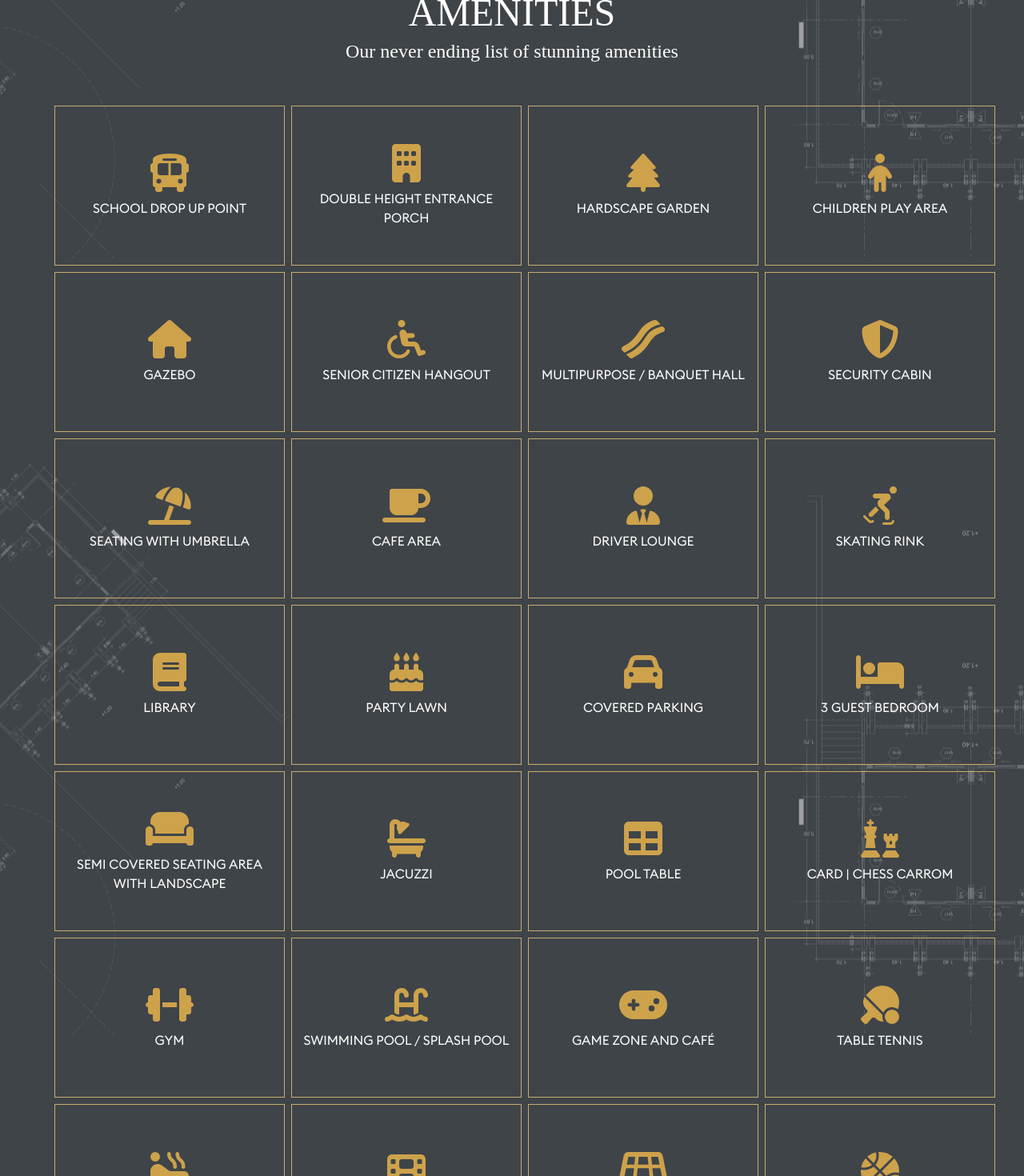
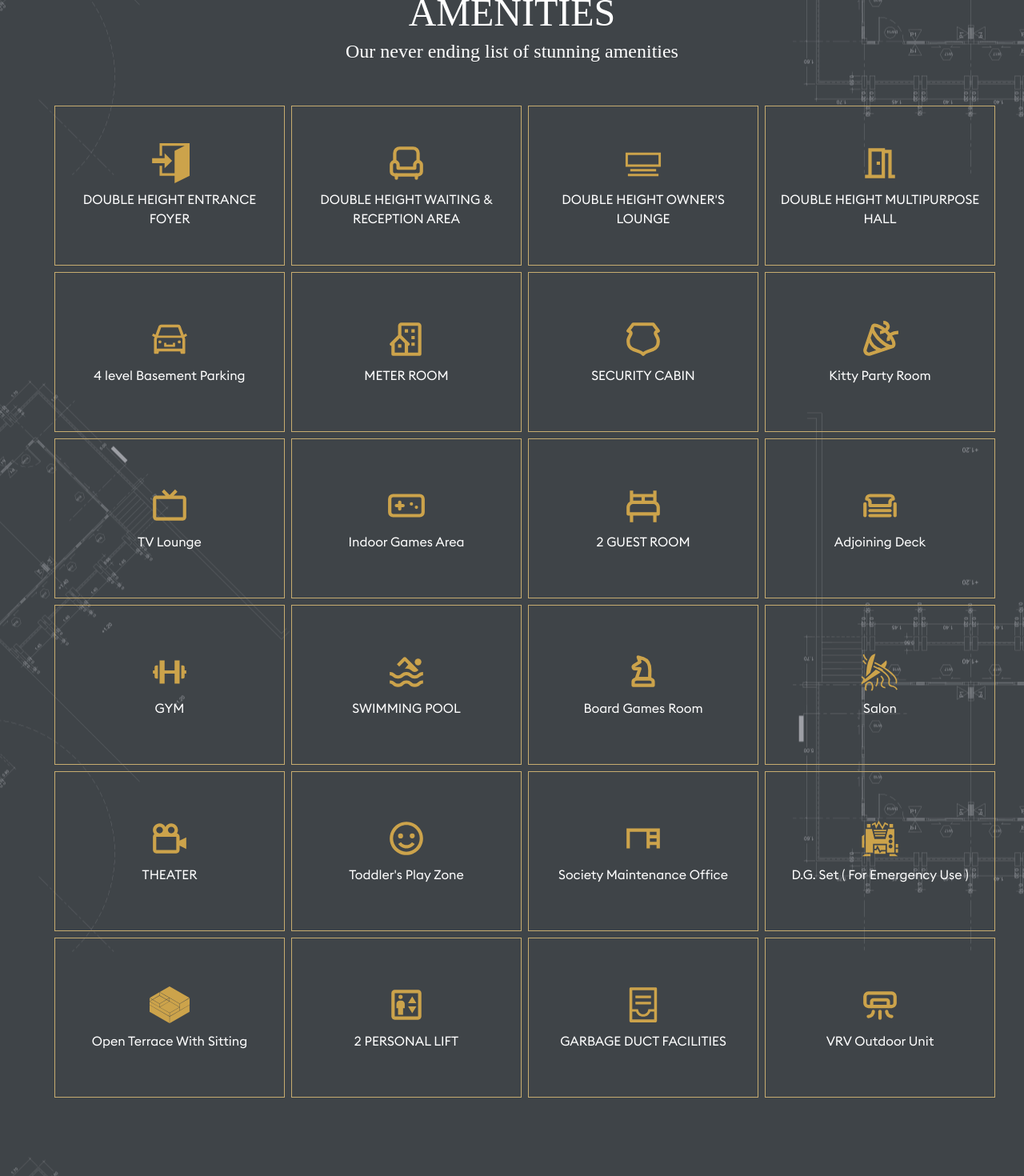
Before and after one commit to vishal-a-savaliya/zade-group, a React (Create React App) app: page /luxurious-living in a window 1280 px wide. Shown: the part 2520-3990 px from the top of the page at 80% size. Built offline with nearby package versions, Linux system fonts and the light colour scheme; a web font is replaced by a local one.

Commit message:
change in amenities and home page

```diff
--- a/src/data/ProjectDetails.js
+++ b/src/data/ProjectDetails.js
@@ -4,10 +4,22 @@ import { library } from '@fortawesome/fontawesome-svg-core';
 import { fas } from '@fortawesome/free-solid-svg-icons';
 import { far } from '@fortawesome/free-regular-svg-icons';
 
-import { AiOutlineCar, AiOutlineFundProjectionScreen } from 'react-icons/ai';
-import { MdSecurity, MdOutlineDesk } from 'react-icons/md';
-import { GiRoad } from "react-icons/gi";
-import { TbBrandCouchdb } from "react-icons/tb";
+import { AiOutlineCar, AiOutlineFundProjectionScreen, AiOutlineContainer } from 'react-icons/ai';
+import { MdSecurity, MdOutlineDesk, MdOutlineMeetingRoom, MdOutlineElevator } from 'react-icons/md';
+import { GiRoad, GiHairStrands, GiPowerGenerator, GiTempleDoor } from "react-icons/gi";
+import { TbBrandCouchdb, TbChessKnight, TbDeviceGamepad, TbArmchair, TbAirConditioning } from "react-icons/tb";
+import { ImEnter } from "react-icons/im";
+import { BsCloudRain } from "react-icons/bs";
+import { IoBedOutline } from "react-icons/io5";
+// import { GrLounge } from "react-icons/gr";
+import { HiOutlineBuildingOffice } from "react-icons/hi2";
+import { SiLinuxcontainers } from "react-icons/si";
+import { TfiLayoutMediaCenter } from "react-icons/tfi";
+
+
+
+import { BiBuildingHouse, BiShieldAlt, BiTv, BiBed, BiDumbbell, BiSwim, BiCameraMovie, BiSmile, BiParty } from 'react-icons/bi';
+
 
 
 library.add(far, fas);
@@ -28,7 +40,7 @@ export const Projects = [
             },
             {
                 0: 10000,
-                1: "Upto Sq Space"
+                1: "Upto Sq. Ft."
             },
             {
                 0: 5,
@@ -72,42 +84,48 @@ export const Projects = [
 
 export const Amenities = {
     "zluxuria": [
-        { "SVG": "fa-bus", "name": "SCHOOL DROP UP POINT" },
-        { "SVG": "fa-building", "name": "DOUBLE HEIGHT ENTRANCE PORCH" },
-        { "SVG": "fa-tree", "name": "HARDSCAPE GARDEN" },
-        { "SVG": "fa-child", "name": "CHILDREN PLAY AREA" },
-        { "SVG": "fa-home", "name": "GAZEBO" },
-        { "SVG": "fa-wheelchair", "name": "SENIOR CITIZEN HANGOUT" },
-        { "SVG": "fa-bacon", "name": "MULTIPURPOSE / BANQUET HALL" },
-        { "SVG": "fa-shield-alt", "name": "SECURITY CABIN" },
-        { "SVG": "fa-umbrella-beach", "name": "SEATING WITH UMBRELLA" },
-        { "SVG": "fa-coffee", "name": "CAFE AREA" },
-        { "SVG": "fa-user-tie", "name": "DRIVER LOUNGE" },
-        { "SVG": "fa-skating", "name": "SKATING RINK" },
-        { "SVG": "fa-book", "name": "LIBRARY" },
-        { "SVG": "fa-birthday-cake", "name": "PARTY LAWN" },
-        { "SVG": "fa-car", "name": "COVERED PARKING" },
-        { "SVG": "fa-bed", "name": "3 GUEST BEDROOM" },
-        { "SVG": "fa-couch", "name": "SEMI COVERED SEATING AREA WITH LANDSCAPE" },
-        { "SVG": "fa-bath", "name": "JACUZZI" },
-        { "SVG": "fa-table", "name": "POOL TABLE" },
-        { "SVG": "fa-chess", "name": "CARD | CHESS CARROM" },
-        { "SVG": "fa-dumbbell", "name": "GYM" },
-        { "SVG": "fa-swimming-pool", "name": "SWIMMING POOL / SPLASH POOL" },
-        { "SVG": "fa-gamepad", "name": "GAME ZONE AND CAFÉ" },
-        { "SVG": "fa-table-tennis", "name": "TABLE TENNIS" },
-        { "SVG": "fa-hot-tub", "name": "STEAM ROOM" },
-        { "SVG": "fa-film", "name": "MINI THEATER" },
-        { "SVG": "fa-solar-panel", "name": "SOLAR PANEL AT ROOFTOP" },
-        { "SVG": "fa-basketball-ball", "name": "MULTIPURPOSE COURT" }
+        { "SVG": <ImEnter size={50} style={{ 'fill': "#CCA34B" }} />, "name": "DOUBLE HEIGHT ENTRANCE FOYER" },
+        { "SVG": <TbArmchair size={50} style={{ 'stroke': "#CCA34B" }} />, "name": "DOUBLE HEIGHT WAITING & RECEPTION AREA" },
+        { "SVG": <TfiLayoutMediaCenter size={50} style={{ 'fill': "#CCA34B" }} />, "name": "DOUBLE HEIGHT OWNER'S LOUNGE" },
+        { "SVG": <MdOutlineMeetingRoom size={50} style={{ 'fill': "#CCA34B" }} />, "name": "DOUBLE HEIGHT MULTIPURPOSE HALL" },
+        { "SVG": <AiOutlineCar size={50} style={{ fill: '#cda24b' }} />, "name": "4 level Basement Parking" },
+        { "SVG": <BiBuildingHouse size={50} style={{ 'fill': "#CCA34B" }} />, "name": "METER ROOM" },
+        { "SVG": <BiShieldAlt size={50} style={{ 'fill': "#CCA34B" }} />, "name": "SECURITY CABIN" },
+        { "SVG": <BiParty size={50} style={{ 'fill': "#CCA34B" }} />, "name": "Kitty Party Room" },
+        { "SVG": <BiTv size={50} style={{ 'fill': "#CCA34B" }} />, "name": "TV Lounge" },
+        { "SVG": <TbDeviceGamepad size={50} style={{ 'stroke': "#CCA34B" }} />, "name": "Indoor Games Area" },
+        { "SVG": <BiBed size={50} style={{ 'fill': "#CCA34B" }} />, "name": "2 GUEST ROOM" },
+        { "SVG": <TbBrandCouchdb size={50} style={{ 'stroke': "#CCA34B" }} />, "name": "Adjoining Deck" },
+        { "SVG": <BiDumbbell size={50} style={{ 'fill': "#CCA34B" }} />, "name": "GYM" },
+        { "SVG": <BiSwim size={50} style={{ 'fill': "#CCA34B" }} />, "name": "SWIMMING POOL" },
+        { "SVG": <TbChessKnight size={50} style={{ 'stroke': "#CCA34B" }} />, "name": "Board Games Room" },
+        { "SVG": <GiHairStrands size={50} style={{ 'fill': "#CCA34B" }} />, "name": "Salon" },
+        { "SVG": <BiCameraMovie size={50} style={{ 'fill': "#CCA34B" }} />, "name": "THEATER" },
+        { "SVG": <BiSmile size={50} style={{ 'fill': "#CCA34B" }} />, "name": "Toddler's Play Zone" },
+        { "SVG": <MdOutlineDesk size={50} style={{ 'fill': "#CCA34B" }} />, "name": "Society Maintenance Office" },
+        { "SVG": <GiPowerGenerator size={50} style={{ 'fill': "#CCA34B" }} />, "name": "D.G. Set ( For Emergency Use )" },
+        { "SVG": <SiLinuxcontainers size={50} style={{ 'fill': "#CCA34B" }} />, "name": "Open Terrace With Sitting" },
+        { "SVG": <MdOutlineElevator size={50} style={{ 'fill': "#CCA34B" }} />, "name": "2 PERSONAL LIFT" },
+        {
+            "SVG": <AiOutlineContainer size={50} style={{ 'fill': "#CCA34B" }} />, "name": "GARBAGE DUCT FACILITIES"
+        },
+        {
+            "SVG": <TbAirConditioning size={50} style={{ 'stroke': "#CCA34B" }} />, "name": "VRV Outdoor Unit"
+        }
     ],
     "Z2": [
 
+        { "SVG": <GiTempleDoor size={50} style={{ fill: '#cda24b' }} />, "name": "Entrance Plaza" },
         { "SVG": <TbBrandCouchdb size={50} style={{ 'stroke': "#CCA34B" }} />, "name": "Driver Waiting Lounge" },
         { "SVG": <AiOutlineCar size={50} style={{ fill: '#cda24b' }} />, "name": "5 level Basement Parking" },
         { "SVG": <MdSecurity size={50} style={{ fill: '#cda24b' }} />, "name": "Security Cabin" },
-        { "SVG": <AiOutlineFundProjectionScreen size={50} style={{ fill: '#cda24b' }} />, "name": "Conference Room" },
-        { "SVG": <MdOutlineDesk size={50} style={{ fill: '#cda24b' }} />, "name": "Reception Area" },
+        { "SVG": <AiOutlineFundProjectionScreen size={50} style={{ fill: '#cda24b' }} />, "name": "Double Height Conference Room" },
+        { "SVG": <MdOutlineDesk size={50} style={{ fill: '#cda24b' }} />, "name": "Double Height Reception & Waiting Area" },
         { "SVG": <GiRoad size={50} style={{ fill: '#cda24b' }} />, "name": "Wide Drive Way" },
+        { "SVG": <IoBedOutline size={50} style={{ stroke: '#cda24b' }} />, "name": "2 Guest Room  " },
+        { "SVG": <MdOutlineElevator size={50} style={{ fill: '#cda24b' }} />, "name": "5 High Speed Elevators" },
+        { "SVG": <GiPowerGenerator size={50} style={{ fill: '#cda24b' }} />, "name": "Stan dby DG Set For Emergency " },
+        { "SVG": <BsCloudRain size={50} style={{ fill: '#cda24b' }} />, "name": "Rain Water Storage" },
+        { "SVG": <HiOutlineBuildingOffice size={50} style={{ stroke: '#cda24b' }} />, "name": "Admin Office " },
     ]
 }
--- a/src/views/Home.js
+++ b/src/views/Home.js
@@ -60,12 +60,12 @@ function Home() {
             // console.log(backgroundImage);
             // setImageLoaded(true)
         }
-    }, [ProjectId, Projects.length])
+    }, [ProjectId])
 
     useEffect(() => {
         const interval = setInterval(() => {
             ProjectToggle(1);
-        }, 5000);
+        }, 7000);
         return () => clearInterval(interval);
     }, [ProjectToggle]);
 
@@ -100,8 +100,8 @@ function Home() {
 
                             <div className='flex flex-col justify-center items-center -mt-20'>
 
-                                <h1 className='text-3xl mt-10 pt-10 pb-2 md:text-5xl text-center font-bold text-white font-style uppercase'>Beautiful spaces</h1>
-                                <h1 className='text-3xl md:text-6xl text-center font-bold text-white font-style uppercase'>in the best places</h1>
+                                <h1 className='text-3xl mt-10 pt-10 pb-2 md:text-5xl text-center font-bold text-white font-style uppercase'>Zade Group</h1>
+                                <h1 className='text-3xl md:text-6xl text-center font-bold text-white font-style uppercase'>Build The Future</h1>
                                 <p className="w-[90%] md:w-[70%] mx-auto pt-8 md:text-xl text-white font-primary text-center py-4 font-medium">We're excited to present a new level of luxury in Ahmedabad with state-of-the-art facilities, world-class amenities, and stunning architectural design.</p>
                             </div>
 
--- a/src/views/Z2.js
+++ b/src/views/Z2.js
@@ -355,6 +355,11 @@ function Z2() {
             </div> */}
 
 
+
+
+
+
+
             <div className='md:bg-center bg-gray px-16 py-20'
                 style={{
                     backgroundImage: `url(${amenities_section_bg})`,
--- a/src/views/Zluxuria.js
+++ b/src/views/Zluxuria.js
@@ -223,7 +223,7 @@ function Zluxuria() {
 
                                     key={index} className="flex justify-center items-center flex-col py-2 px-2 mx-1 my-1 w-[45%] md:w-[24%] h-[200px] border border-primaryHover">
                                     <FontAwesomeIcon className="md:hidden" icon={item.SVG} size="2x" style={{ color: '#cda24b' }} />
-                                    <FontAwesomeIcon className="hidden md:block" icon={item.SVG} size="3x" style={{ color: '#cda24b' }} />
+                                    {item.SVG}
                                     <h3 className='text-white text-center pt-2'>{item.name}</h3>
                                 </motion.div>
                             )
```
